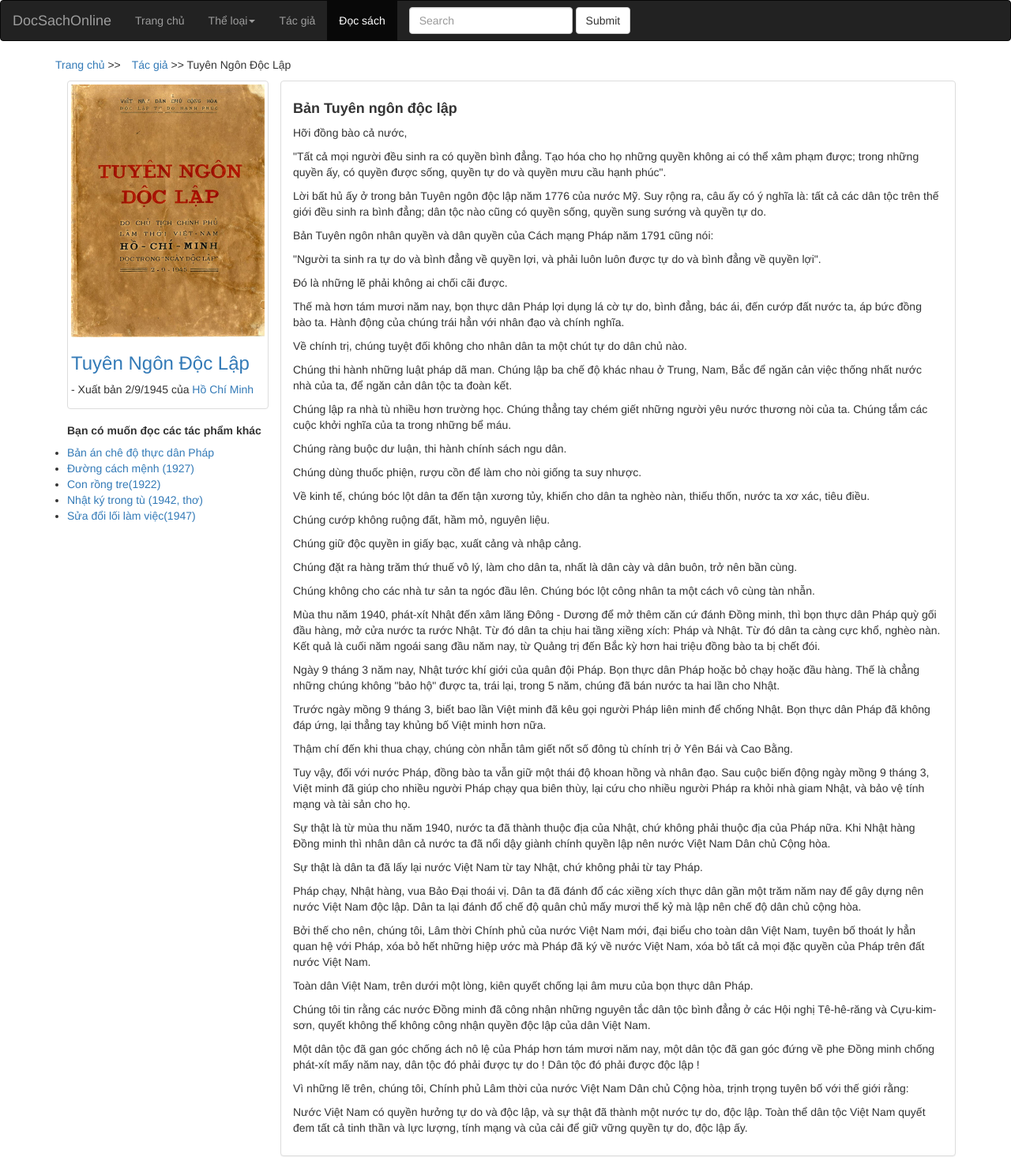
After one commit to vudinhhoang-2003/WAD_BTL, a PHP site: the page made by BKTB1/HTML/TuyenNĐL.html in a window 1280 px wide. The commit adds this page. Shown: the whole page at 79% size. Run offline with PHP 8.4, Linux system fonts and the light colour scheme.

Commit message:
Đocsach

```diff
--- a/BKTB1/HTML/HCM.html
+++ b/BKTB1/HTML/HCM.html
@@ -24,7 +24,7 @@
                 <li><a href="#">Các thể loại khác</a></li>
               </ul>
             </li>
-            <li><a href="#">Tác giả</a></li>
+            <li class="active"><a href="#">Tác giả</a></li>
           </ul>
           <form class="navbar-form navbar-left" action="/action_page.php">
             <div class="form-group">
@@ -68,7 +68,7 @@
                 </div>
                 <h4>Tác Phẩm</h4>
                     <ul class="list-group">
-                        <li><a href="TNĐL.html" title="">Tuyên ngôn độc lập</a></li>
+                        <li><a href="Docsach.html" title="">Tuyên ngôn độc lập</a></li>
                         <li><a href="" title="">Bản án chê độ thực dân Pháp</a></li>
                         <li><a href="" title="">Đường cách mệnh (1927)</a></li>
                         <li><a href="" title="">Con rồng tre(1922)</a></li>
--- /dev/null
+++ b/BKTB1/HTML/TuyenNĐL.html
@@ -0,0 +1,133 @@
+<!DOCTYPE html>
+<html lang="en">
+<head>
+    <meta charset="UTF-8">
+    <meta name="viewport" content="width=device-width, initial-scale=1.0">
+    <title>Đọc sách</title>
+    <link rel="stylesheet" href="https://maxcdn.bootstrapcdn.com/bootstrap/3.4.1/css/bootstrap.min.css">
+    <script src="https://ajax.googleapis.com/ajax/libs/jquery/3.6.4/jquery.min.js"></script>
+    <script src="https://maxcdn.bootstrapcdn.com/bootstrap/3.4.1/js/bootstrap.min.js"></script>
+</head>
+<body>
+    <nav class="navbar navbar-inverse">
+        <div class="container-fluid">
+          <div class="navbar-header">
+            <a class="navbar-brand" href="#">DocSachOnline</a>
+          </div>
+          <ul class="nav navbar-nav">
+            <li><a href="Home.html">Trang chủ</a></li>
+            <li class="dropdown"><a class="dropdown-toggle" data-toggle="dropdown" href="#">Thể loại<span class="caret"></span></a>
+              <ul class="dropdown-menu">
+                <li><a href="#">Truyện tranh</a></li>
+                <li><a href="#">Lịch sử Việt Nam</a></li>
+                <li><a href="#">Văn học</a></li>
+                <li><a href="#">Các thể loại khác</a></li>
+              </ul>
+            </li>
+            <li><a href="#">Tác giả</a></li>
+            <li class="active"><a  href="#">Đọc sách</a></li>
+          </ul>
+          <form class="navbar-form navbar-left" action="/action_page.php">
+            <div class="form-group">
+              <input type="text" class="form-control" placeholder="Search" name="search">
+            </div>
+            <button type="submit" class="btn btn-default">Submit</button>
+          </form>
+        </div>
+    </nav>
+    <section class="wrapper container">
+        <div class="container">
+            <div class="row">
+                <div class="nav">
+                    <ul class="list-inline">
+                        <li><a href="Home.html">Trang chủ</a> >></li>
+                        <li><a href="Tacgia.html">Tác giả</a> >> Tuyên Ngôn Độc Lập</li>
+                    </ul>
+                </div>
+                <div class="row container">
+                    <div class="col-md-3">
+                        <div class="thumbnail">
+                          <a href="#" target="_blank"><img class="img-responsive"  src="../Images/TNĐL.jpg "alt="Tuyên Ngôn Độc Lập" title="Tuyên Ngôn Độc Lập" style="width:100%"></a>
+                          <h3><a href="#">Tuyên Ngôn Độc Lập</a></h3><p>- Xuất bản 2/9/1945 của <a href="HCM.html">Hồ Chí Minh</a></p>
+                        </div>
+                        <div>
+                            <h5><b>Bạn có muốn đọc các tác phẩm khác</b></h5>
+                            <ul class="list-group">
+                                <li><a href="" title="">Bản án chê độ thực dân Pháp</a></li>
+                                <li><a href="" title="">Đường cách mệnh (1927)</a></li>
+                                <li><a href="" title="">Con rồng tre(1922)</a></li>
+                                <li><a href="" title="">Nhật ký trong tù (1942, thơ)</a></li>
+                                <li><a href="" title="">Sửa đổi lối làm việc(1947)</a></li>
+                            </ul>
+                        </div>
+                    </div>
+                    <div class="col-md-9 panel-body panel panel-default">
+                        <h4><b>Bản Tuyên ngôn độc lập</b></h4>
+                        <p>Hỡi đồng bào cả nước,</p>
+                        <p>"Tất cả mọi người đều sinh ra có quyền bình đẳng. Tạo hóa cho họ những quyền không ai có thể xâm
+                            phạm được; trong những quyền  ấy, có quyền được sống, quyền tự do và quyền mưu cầu hạnh phúc".</p>
+                        <p>Lời bất hủ ấy ở trong bản Tuyên ngôn độc lập năm 1776 của nước Mỹ. Suy rộng ra, câu ấy có ý nghĩa là:
+                        tất cả các dân tộc trên thế giới đều sinh ra bình đẳng; dân tộc nào cũng có quyền sống, quyền sung sướng
+                        và quyền tự do.</p>
+                        <p>Bản Tuyên ngôn nhân quyền và dân quyền của Cách mạng Pháp năm 1791 cũng nói:</p>
+                        <p>"Người ta sinh ra tự do và bình đẳng về quyền lợi, và phải luôn luôn được tự do và bình đẳng về quyền lợi".</p>
+                        <p>Đó là những lẽ phải không ai chối cãi được.</p>
+                        <p>Thế mà hơn tám mươi năm nay, bọn thực dân Pháp lợi dụng lá cờ tự do, bình đẳng, bác ái, đến cướp đất nước
+                        ta, áp bức đồng bào ta. Hành động của chúng trái hẳn với nhân đạo và chính nghĩa.</p>
+                        <p>Về chính trị, chúng tuyệt đối không cho nhân dân ta một chút tự do dân chủ nào.</p>
+                        <p>Chúng thi hành những luật pháp dã man. Chúng lập ba chế độ khác nhau ở Trung,
+                        Nam, Bắc để ngăn cản việc thống nhất nước nhà của ta, để ngăn cản dân tộc ta đoàn kết.</p>
+                        <p>Chúng lập ra nhà tù nhiều hơn trường học. Chúng thẳng tay chém giết những người
+                        yêu nước thương nòi của ta. Chúng tắm các cuộc khởi nghĩa của ta trong những bể máu.</p>
+                        <p>Chúng ràng buộc dư luận, thi hành chính sách ngu dân.</p>
+                        <p>Chúng dùng thuốc phiện, rượu cồn để làm cho nòi giống ta suy nhược.</p>
+                        <p>Về kinh tế, chúng bóc lột dân ta đến tận xương tủy, khiến cho dân ta nghèo nàn, thiếu thốn, nước ta xơ xác,
+                        tiêu điều.</p>
+                        <p>Chúng cướp không ruộng đất, hầm mỏ, nguyên liệu.</p>
+                        <p>Chúng giữ độc quyền in giấy bạc, xuất cảng và nhập cảng.</p>
+                        <p>Chúng đặt ra hàng trăm thứ thuế vô lý, làm cho dân ta, nhất là dân cày và dân buôn, trở nên bần cùng.</p>
+                        <p>Chúng không cho các nhà tư sản ta ngóc đầu lên. Chúng bóc lột công nhân ta một cách vô cùng tàn nhẫn.</p>
+                        <p>Mùa thu năm 1940, phát-xít Nhật đến xâm lăng Đông - Dương để mở thêm căn cứ đánh Đồng minh, thì bọn thực
+                        dân Pháp quỳ gối đầu hàng, mở cửa nước ta rước Nhật. Từ đó dân ta chịu hai tầng xiềng xích: Pháp và Nhật.
+                        Từ đó dân ta càng cực khổ, nghèo nàn. Kết quả là cuối năm ngoái sang đầu năm nay, từ Quảng trị đến Bắc kỳ
+                        hơn hai triệu đồng bào ta bị chết đói.</p>
+                        <p>Ngày 9 tháng 3 năm nay, Nhật tước khí giới của quân đội Pháp. Bọn thực dân Pháp hoặc bỏ chạy hoặc đầu
+                            hàng. Thế là chẳng những chúng không "bảo hộ" được ta, trái lại, trong 5 năm, chúng đã bán nước ta
+                            hai lần cho Nhật.</p>
+                        <p>Trước ngày mồng 9 tháng 3, biết bao lần Việt minh đã kêu gọi người Pháp liên minh để chống Nhật. Bọn
+                            thực dân Pháp đã không đáp ứng, lại thẳng tay khủng bố Việt minh hơn nữa.</p>
+                        <p>Thậm chí đến khi thua chạy, chúng còn nhẫn tâm giết nốt số đông tù chính trị ở Yên Bái và Cao Bằng.</p>
+                        <p>Tuy vậy, đối với nước Pháp, đồng bào ta vẫn giữ một thái độ khoan hồng và nhân đạo. Sau cuộc biến động
+                            ngày mồng 9 tháng 3, Việt minh đã giúp cho nhiều người Pháp chạy qua biên thùy, lại cứu cho nhiều người
+                             Pháp ra khỏi nhà giam Nhật, và bảo vệ tính mạng và tài sản cho họ.</p>
+                        <p>Sự thật là từ mùa thu năm 1940, nước ta đã thành thuộc địa của Nhật, chứ không phải thuộc địa của Pháp
+                            nữa. Khi Nhật hàng Đồng minh thì nhân dân cả nước ta đã nổi dậy giành chính quyền lập nên nước Việt Nam
+                            Dân chủ Cộng hòa.</p>
+                        <p>Sự thật là dân ta đã lấy lại nước Việt Nam từ tay Nhật, chứ không phải từ tay Pháp.</p>
+                        <p>Pháp chạy, Nhật hàng, vua Bảo Đại thoái vị. Dân ta đã đánh đổ các xiềng xích thực dân gần một trăm
+                            năm nay để gây dựng nên nước Việt Nam độc lập. Dân ta lại đánh đổ chế độ quân chủ mấy mươi thế kỷ
+                            mà lập nên chế độ dân chủ cộng hòa.</p>
+                        <p>Bởi thế cho nên, chúng tôi, Lâm thời Chính phủ của nước Việt Nam mới, đại biểu cho toàn dân Việt
+                            Nam, tuyên bố thoát ly hẳn quan hệ với Pháp, xóa bỏ hết những hiệp ước mà Pháp đã ký về nước Việt
+                            Nam, xóa bỏ tất cả mọi đặc quyền của Pháp trên đất nước Việt Nam.</p>
+                        <p>Toàn dân Việt Nam, trên dưới một lòng, kiên quyết chống lại âm mưu của bọn thực dân Pháp.</p>
+                        <p>Chúng tôi tin rằng các nước Đồng minh đã công nhận những nguyên tắc dân tộc bình đẳng ở các
+                            Hội nghị Tê-hê-răng và Cựu-kim-sơn, quyết không thể không công nhận quyền độc lập của dân
+                            Việt Nam.</p>
+                        <p>Một dân tộc đã gan góc chống ách nô lệ của Pháp hơn tám mươi năm nay, một dân tộc đã gan góc
+                            đứng về phe Đồng minh chống phát-xít mấy năm nay, dân tộc đó phải được tự do ! Dân tộc đó
+                            phải được độc lập !</p>
+                        <p>Vì những lẽ trên, chúng tôi, Chính phủ Lâm thời của nước Việt Nam Dân chủ Cộng hòa, trịnh trọng
+                            tuyên bố với thế giới rằng:</p>
+                        <p>Nước Việt Nam có quyền hưởng tự do và độc lập, và sự thật đã thành một nước tự do, độc lập. Toàn
+                             thể dân tộc Việt Nam quyết đem tất cả tinh thần và lực lượng, tính mạng và của cải để giữ vững
+                             quyền tự do, độc lập ấy.</p>
+
+                    </div>
+                </div>
+
+            </div>
+        </div>
+    </section>
+</body>
+</html>
```
Also changed, not shown: BKTB1/CSS/Tacgia.css (+4 -9 lines), BKTB1/HTML/Docsach.html (renamed from BKTB1/HTML/TNĐL.html, +4 -3 lines), BKTB1/HTML/Tacgia.html (+8 -11 lines).
